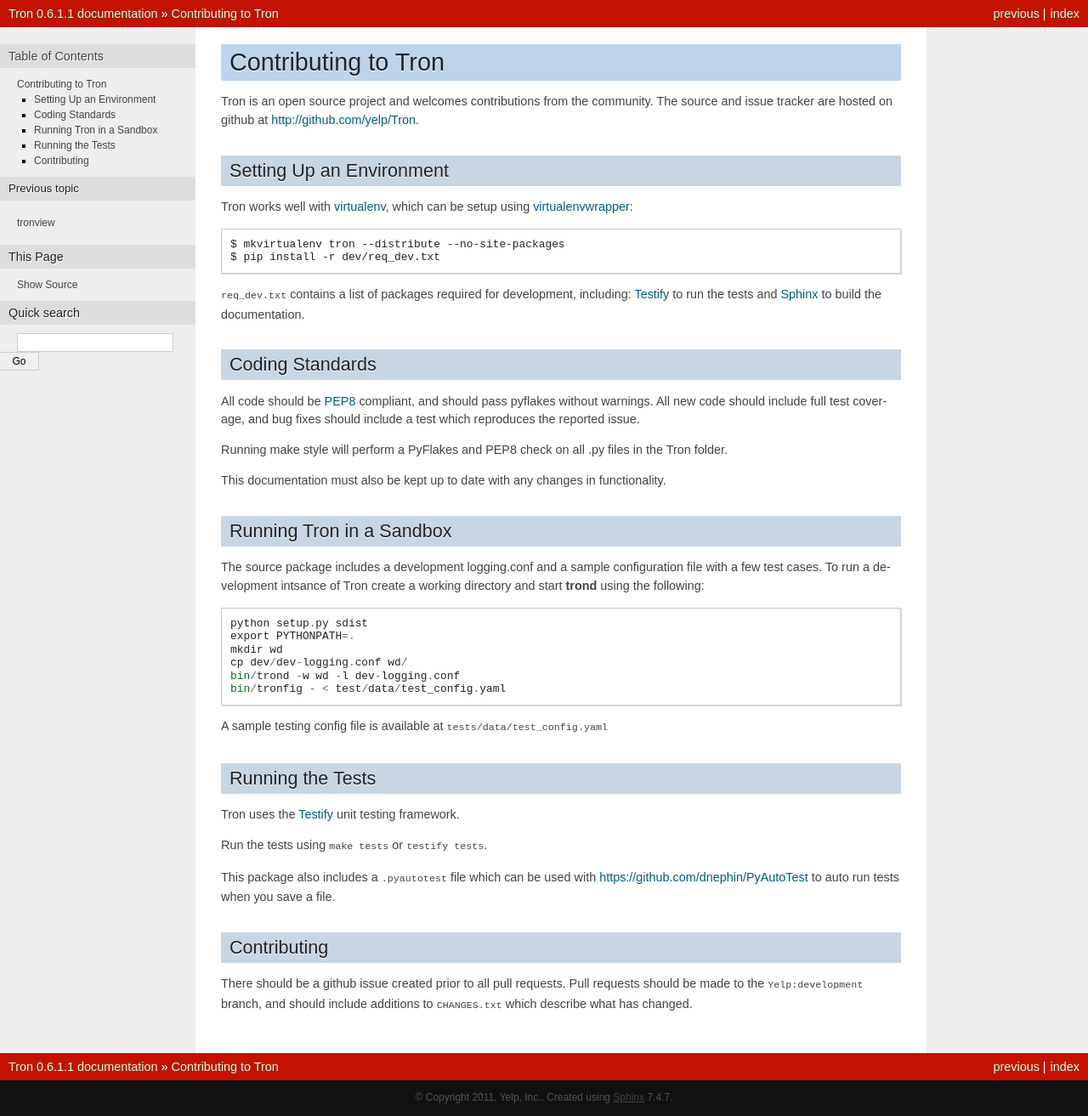
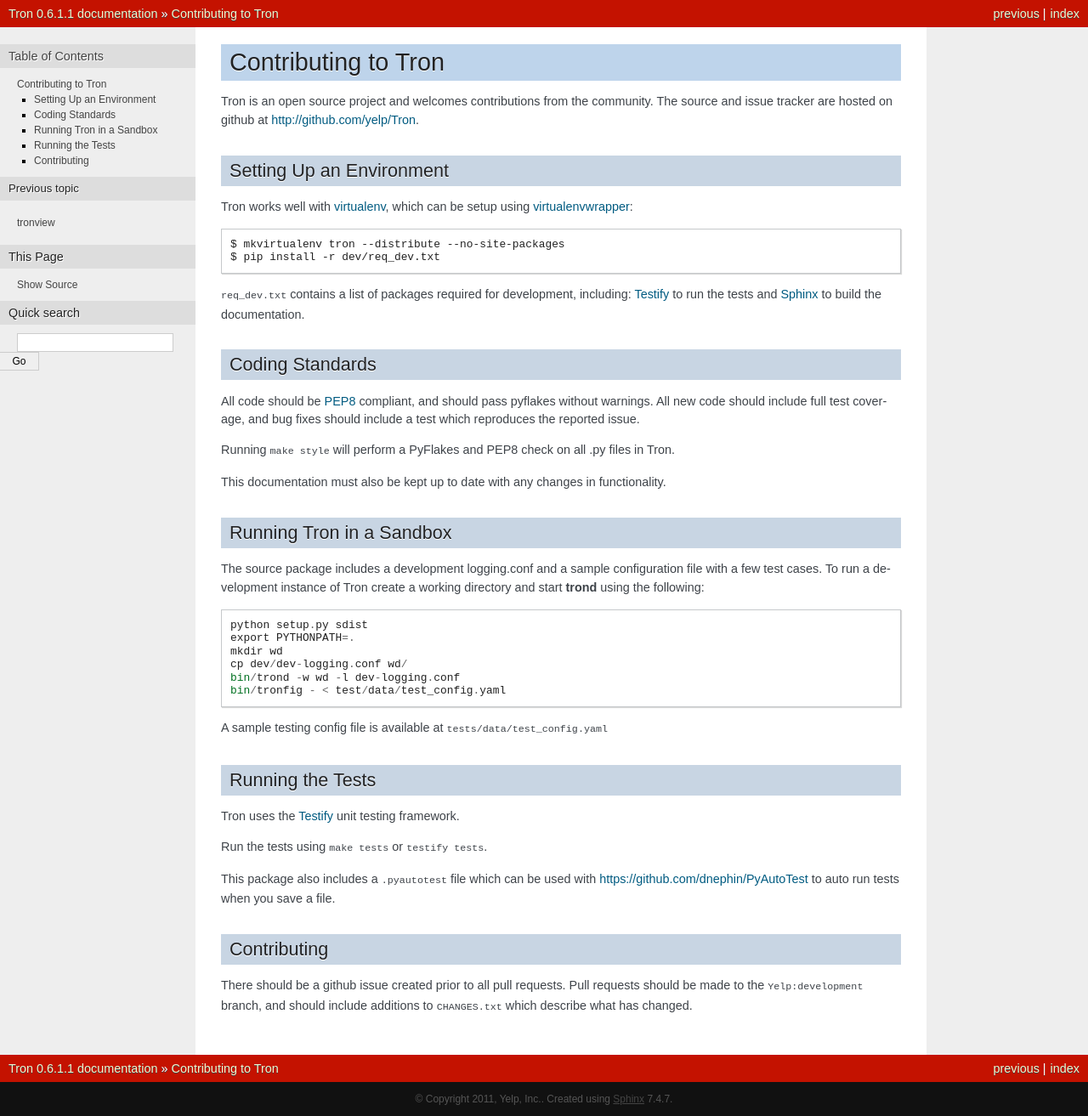
Before and after one commit to Yelp/Tron, a Sphinx documentation site: the page built from docs/developing.rst, in a window 1280 px wide. Shown: the whole page at 85% size. Built offline with Sphinx 7.4.7, drawn with Linux system fonts in a browser that asks for light colours.

Commit message:
making it look nicer

```diff
--- a/docs/developing.rst
+++ b/docs/developing.rst
@@ -29,8 +29,8 @@ and should pass pyflakes without warnings. All new code should include full
 test coverage, and bug fixes should include a test which reproduces the
 reported issue.
 
-Running make style will perform a PyFlakes and PEP8 check on all .py files in
-the Tron folder.
+Running ``make style`` will perform a PyFlakes and PEP8 check on all .py files
+in Tron.
 
 This documentation must also be kept up to date with any changes in functionality.
 
@@ -39,7 +39,7 @@ Running Tron in a Sandbox
 -------------------------
 
 The source package includes a development logging.conf and a
-sample configuration file with a few test cases. To run a development intsance
+sample configuration file with a few test cases. To run a development instance
 of Tron create a working directory and start
 :command:`trond` using the following::
 
```
Also changed, not shown: 1 other file.
